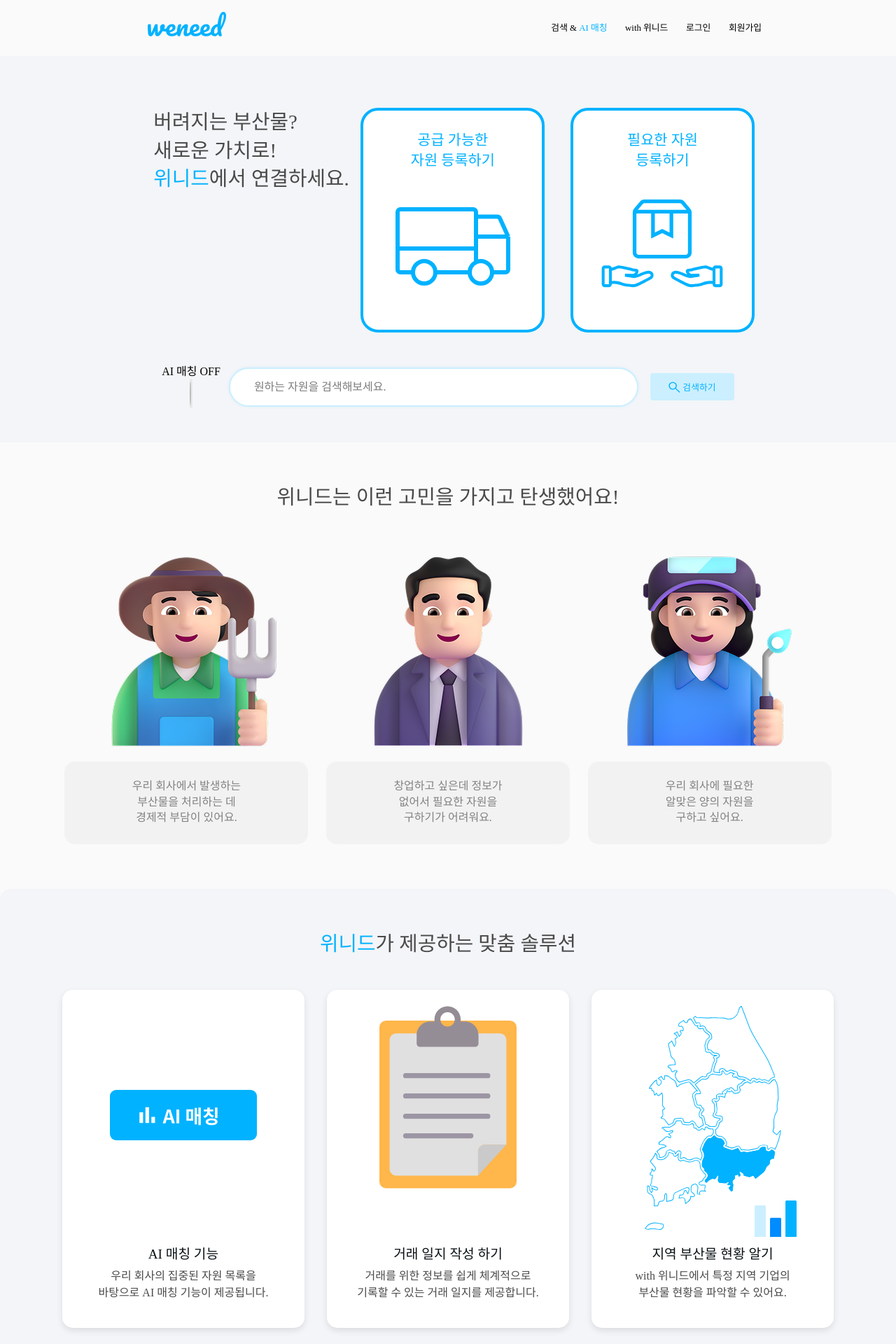
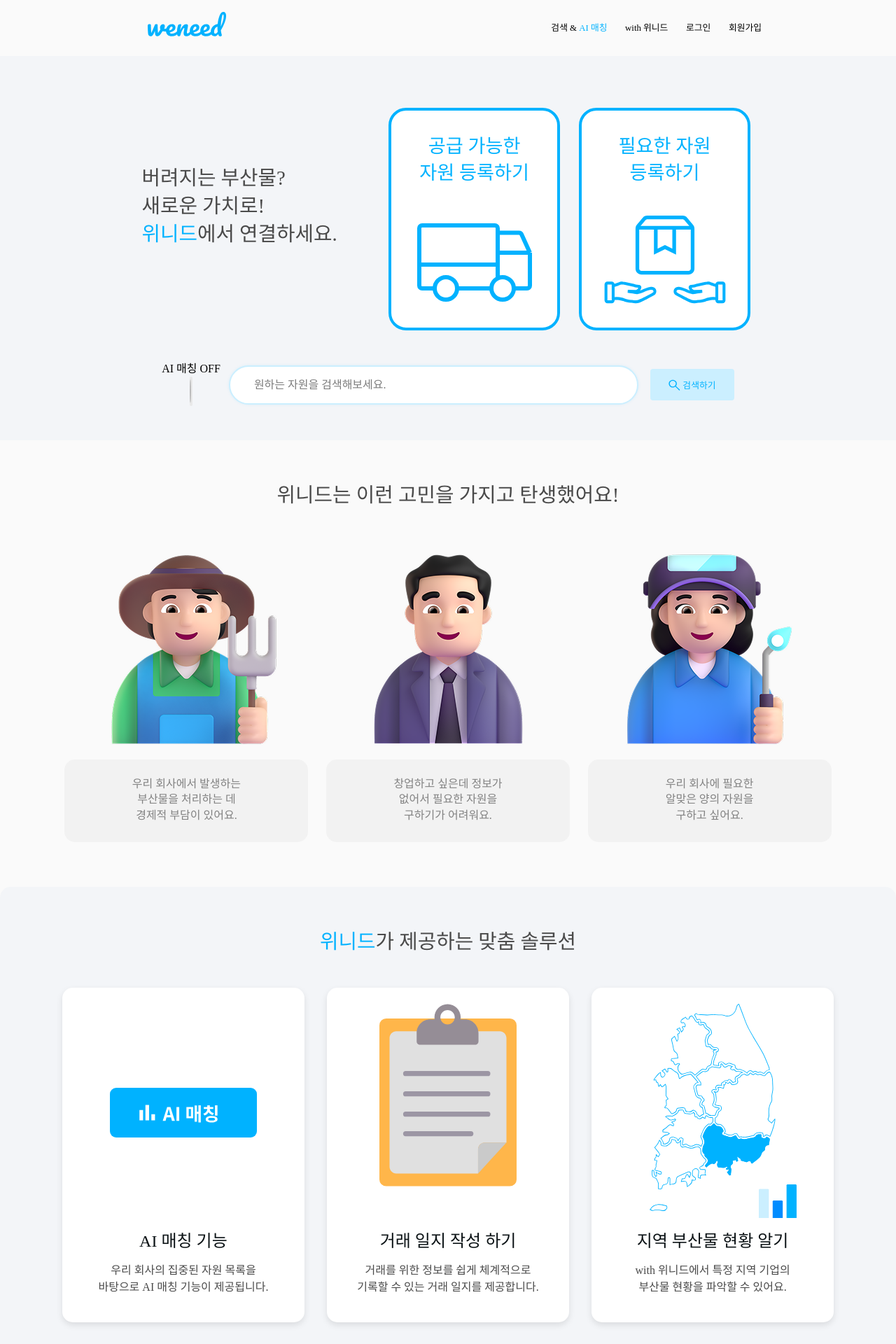
Before and after one commit to hayoung2/Weneed, a React (Vite) app in the folder weneed/: page / in a window 1280 px wide. Shown: the top 1920 px of the page at 70% size. Built offline with nearby package versions, Linux system fonts and the light colour scheme; a web font is replaced by a local one.

Commit message:
chore: 버튼 세부 수정

```diff
--- a/weneed/src/components/atoms/SearchButton/SearchButton.module.scss
+++ b/weneed/src/components/atoms/SearchButton/SearchButton.module.scss
@@ -4,6 +4,7 @@
   justify-content: center;
   gap: 1.1%;
   width: 120px;
+  height: 55%;
   padding: 10px 16px;
   font-size: 1vw;
   font-family: "bold";
--- a/weneed/src/pages/Home/Home.module.scss
+++ b/weneed/src/pages/Home/Home.module.scss
@@ -15,7 +15,8 @@
   font-size: 180%;
   line-height:1.4;
   color: #4a4a4a;
-
+  margin-top: 7%;
+  margin-right: 3%;
 }
 .highlight{
   color: #00B2FF;
@@ -24,7 +25,7 @@
 .resourceButtons {
   display: flex;
   justify-content: center;
-  gap: 5%;
+  gap: 3%;
 }
 
 .supplyButton, .demandButton {
@@ -36,11 +37,11 @@
   border: 4px solid #00B2FF;
   background: #ffffff;
   border-radius: 25px;
-  padding: 5%;
+  padding-top: 6%;
   margin-left: 1%;
   margin-right: 1%;
   color: #00B2FF;
-  font-size:130%;
+  font-size:170%;
   font-family: 'Bold';
   line-height: 1.4;
   cursor: pointer;
@@ -201,7 +202,7 @@
   }
 
   .MapIcon {
-    width: 65%;
+    width: 60%;
     height: auto;
   }
 
@@ -209,15 +210,15 @@
     position: absolute;
     bottom: -10px;
     right: 30px;
-    width: 20%;
+    width: 18%;
     height: auto;
   }
 
   h4 {
-    font-size: 120%;
+    font-size: 150%;
     font-family: 'bold';
-    margin-top: 5%;
-    margin-bottom: 3%;
+    margin-top: 7%;
+    margin-bottom: 6%;
     color: #0b1215;
   }
 
```
